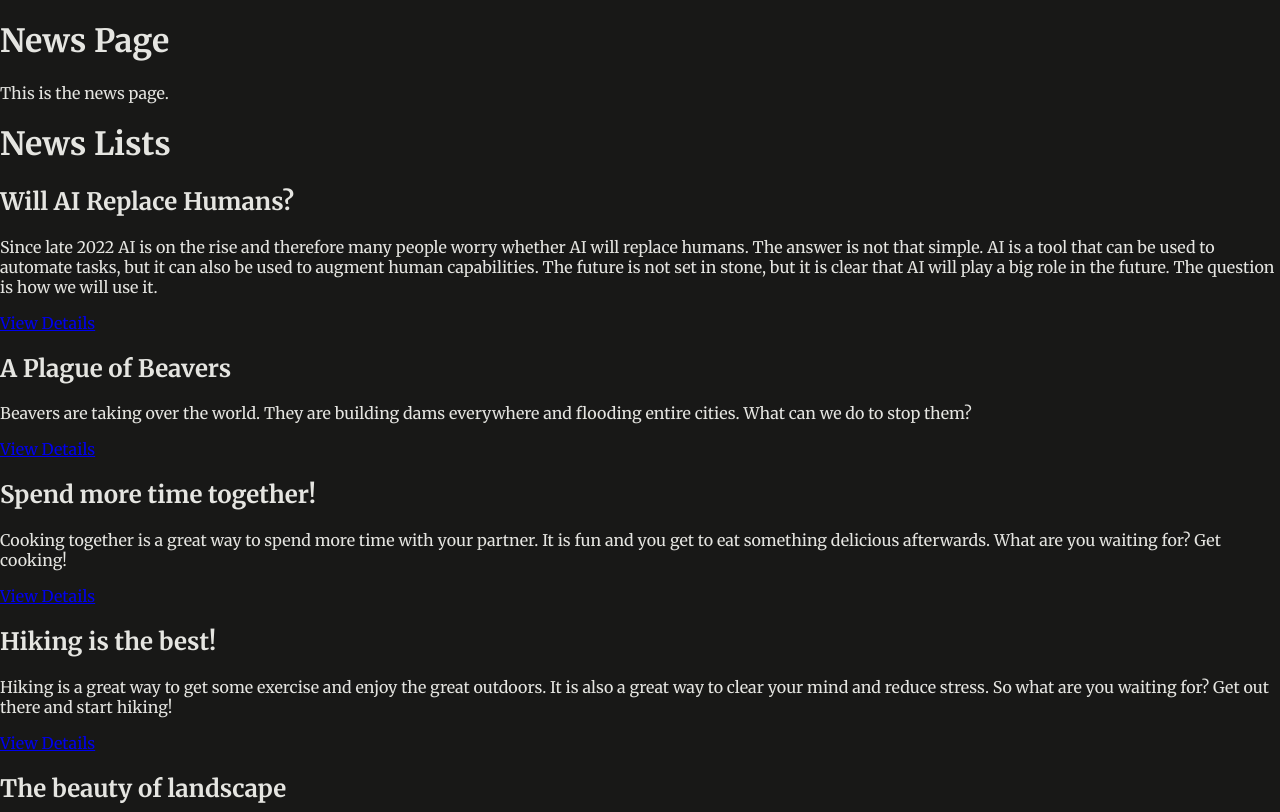
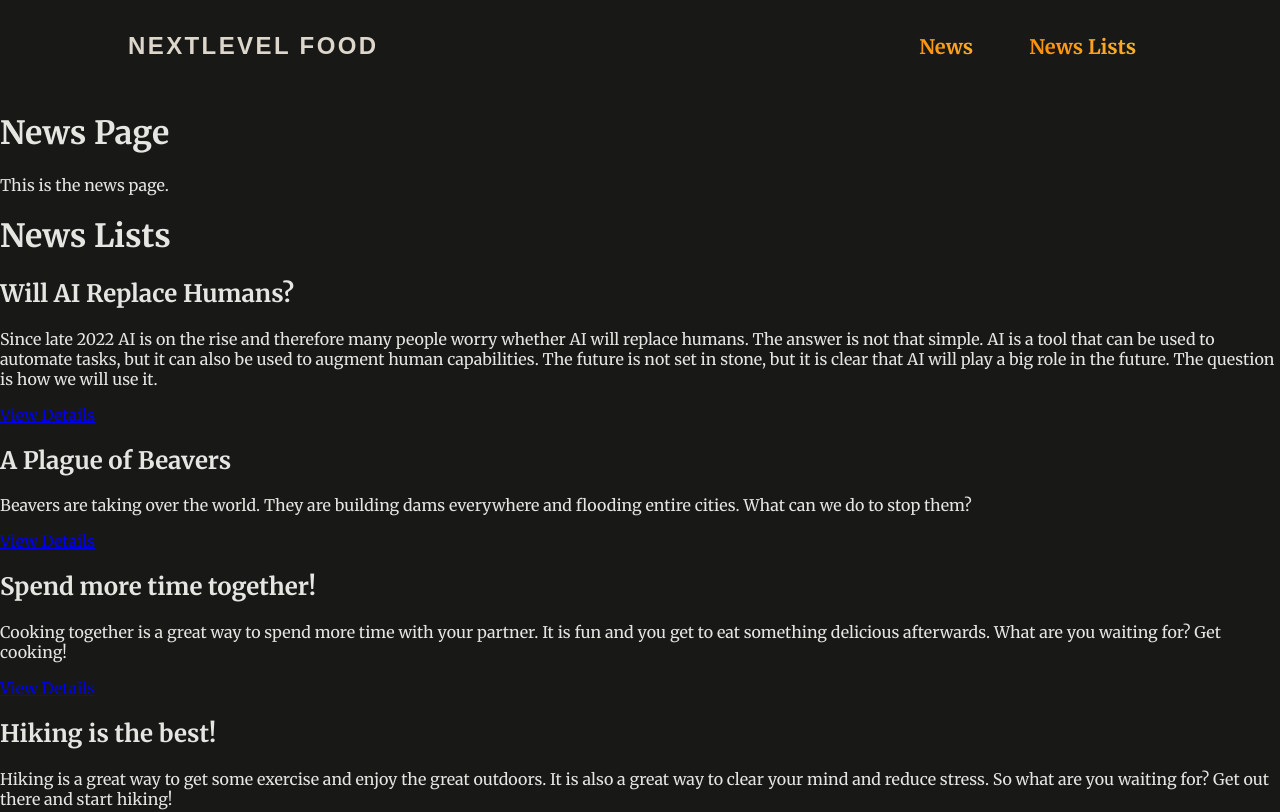
Before and after one commit to ranaawais0303/RoutingAndRendering, a Next.js app: page /news in a window 1280 px wide. Shown: the top 812 px of the page. Built offline with nearby package versions, Linux system fonts and the light colour scheme.

Commit message:
for links

```diff
--- /dev/null
+++ b/app/components/main-header/main-header.js
@@ -0,0 +1,27 @@
+import Link from "next/link";
+import classes from "./main-header.module.css";
+import NavLink from "./nav-link";
+
+const MainHeader = () => {
+  return (
+    <>
+      <header className={classes.header}>
+        <Link className={classes.logo} href="/">
+          NextLevel Food
+        </Link>
+        <nav className={classes.nav}>
+          <ul>
+            <li>
+              <NavLink href={"/"}>News</NavLink>
+            </li>
+            <li>
+              <NavLink href="/news">News Lists</NavLink>
+            </li>
+          </ul>
+        </nav>
+      </header>
+    </>
+  );
+};
+
+export default MainHeader;
--- /dev/null
+++ b/app/components/main-header/main-header.module.css
@@ -0,0 +1,47 @@
+.header {
+    display: flex;
+    justify-content: space-between;
+    align-items: center;
+    padding: 2rem 1rem;
+  }
+
+  @media (min-width: 768px) {
+    .header {
+      padding: 2rem 10%;
+    }
+  }
+
+  .nav ul {
+    list-style: none;
+    margin: 0;
+    padding: 0;
+    display: flex;
+    gap: 1.5rem;
+    /* font-family: 'Montserrat', sans-serif; */
+    font-size: 1.25rem;
+  }
+
+
+
+
+
+  .logo {
+    display: flex;
+    align-items: center;
+    justify-content: center;
+    gap: 2rem;
+    text-decoration: none;
+    color: #ddd6cb;
+    font-weight: bold;
+    font-family: 'Montserrat', sans-serif;
+    letter-spacing: 0.15rem;
+    text-transform: uppercase;
+    font-size: 1.5rem;
+  }
+
+  .logo img {
+    width: 5rem;
+    height: 5rem;
+    object-fit: contain;
+    filter: drop-shadow(0 0 0.75rem rgba(0, 0, 0, 0.5));
+  }
--- /dev/null
+++ b/app/components/main-header/nav-link.js
@@ -0,0 +1,23 @@
+"use client";
+
+import Link from "next/link";
+import { usePathname } from "next/navigation";
+import classes from "./nav-link.module.css";
+
+const NavLink = ({ href, children }) => {
+  const path = usePathname();
+  return (
+    <Link
+      href={href}
+      className={
+        path.startsWith(href)
+          ? `${classes.link} ${classes.active}`
+          : classes.link
+      }
+    >
+      {children}
+    </Link>
+  );
+};
+
+export default NavLink;
--- /dev/null
+++ b/app/components/main-header/nav-link.module.css
@@ -0,0 +1,24 @@
+
+  .link {
+    text-decoration: none;
+    color: #ddd6cb;
+    font-weight: bold;
+    padding: 0.5rem 1rem;
+    border-radius: 0.5rem;
+  }
+
+  .link:hover,
+  .link:active {
+    background: linear-gradient(90deg, #ff8a05, #f9b331);
+    background-clip: text;
+    -webkit-background-clip: text;
+    -webkit-text-fill-color: transparent;
+    text-shadow: 0 0 18px rgba(248, 190, 42, 0.8);
+  }
+
+.active {
+    background: linear-gradient(90deg, #ff8a05, #f9b331);
+    background-clip: text;
+    -webkit-background-clip: text;
+    -webkit-text-fill-color: transparent;
+  }
--- a/app/layout.js
+++ b/app/layout.js
@@ -1,14 +1,18 @@
-import './globals.css';
+import MainHeader from "./components/main-header/main-header";
+import "./globals.css";
 
 export const metadata = {
-  title: 'Next.js Page Routing & Rendering',
-  description: 'Learn how to route to different pages.',
-}
+  title: "Next.js Page Routing & Rendering",
+  description: "Learn how to route to different pages.",
+};
 
 export default function RootLayout({ children }) {
- return (
+  return (
     <html lang="en">
-      <body>{children}</body>
+      <body>
+        <MainHeader />
+        {children}
+      </body>
     </html>
-  )
+  );
 }
--- /dev/null
+++ b/app/news/[id]/page.js
@@ -0,0 +1,5 @@
+const DetailedPage = ({ params }) => {
+  console.log(params, "here are the params");
+  return <h1>News Detail page</h1>;
+};
+export default DetailedPage;
--- a/app/page.js
+++ b/app/page.js
@@ -4,7 +4,6 @@ export default function HomePage() {
   return (
     <div id="home">
       <h1>Next.js Routing & Page Rendering</h1>
-      <Link href={`/news`}>News </Link>
     </div>
   );
 }
```
